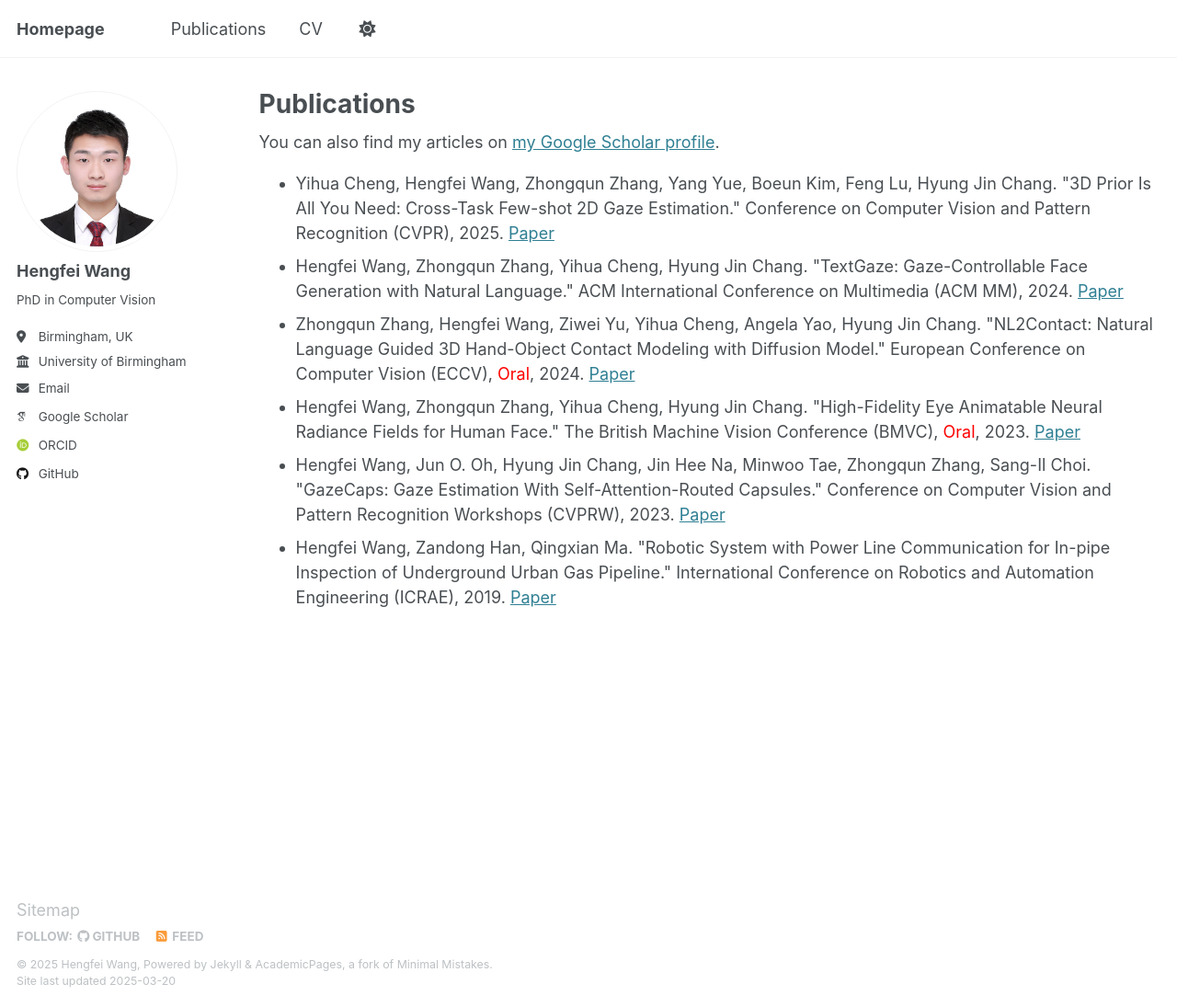
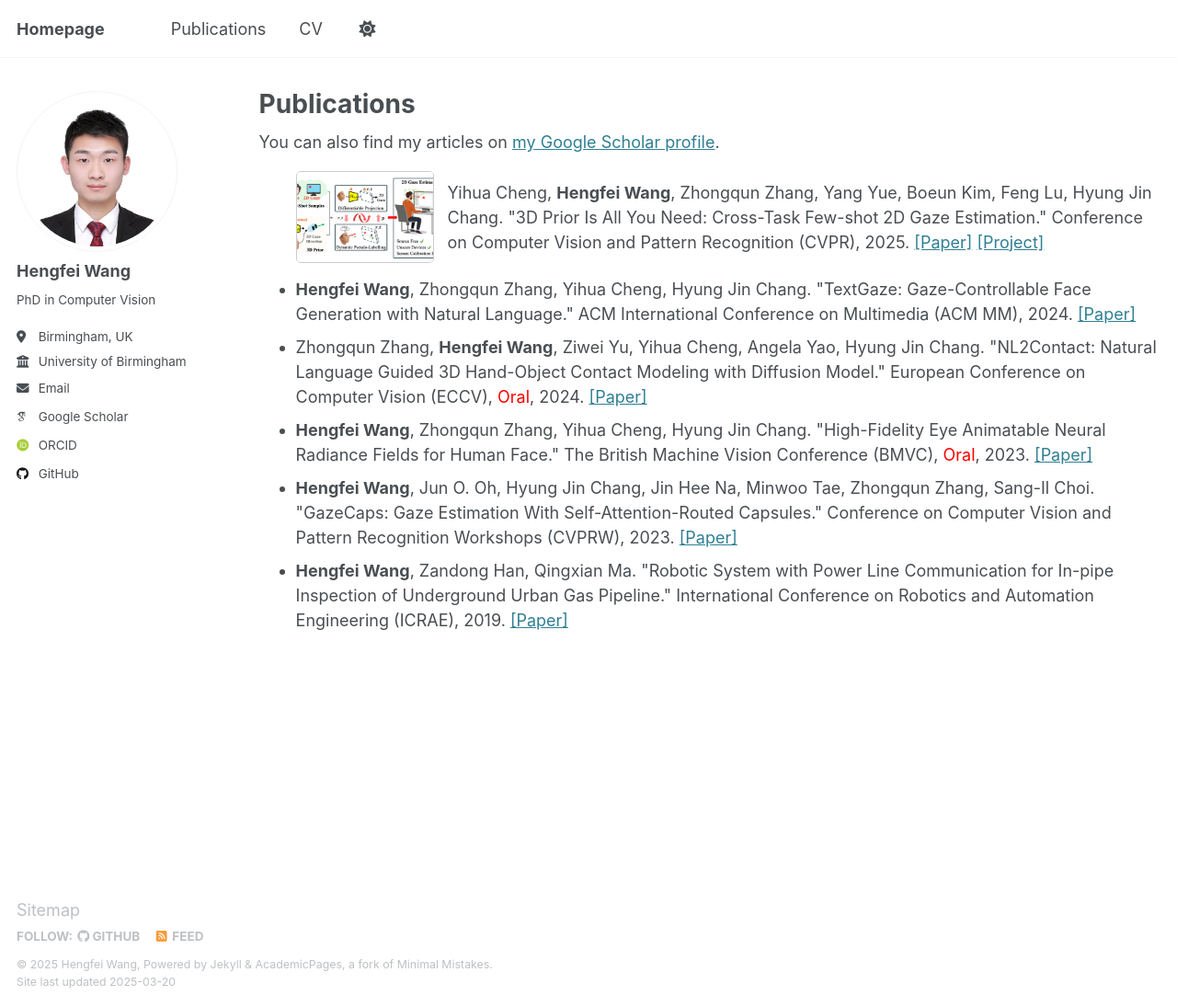
Before and after one commit to hengfei-wang/hengfei-wang.github.io, a Jekyll site: the page built from _pages/publications.html, in a window 1280 px wide and 1095 px high. Shown: the whole window at 92% size. Built offline with Jekyll 4.4.1, drawn with Linux system fonts in a browser that asks for light colours; some web fonts are replaced.

Commit message:
test publication demo

```diff
--- a/_pages/publications.html
+++ b/_pages/publications.html
@@ -33,10 +33,21 @@ author_profile: true
 {% endif %} -->
 
 <ul>
-  <li>Yihua Cheng, Hengfei Wang, Zhongqun Zhang, Yang Yue, Boeun Kim, Feng Lu, Hyung Jin Chang. "3D Prior Is All You Need: Cross-Task Few-shot 2D Gaze Estimation." Conference on Computer Vision and Pattern Recognition (CVPR), 2025. <a href="http://hengfei-wang.github.io/files/3D2D.pdf">Paper</a></li>
-  <li>Hengfei Wang, Zhongqun Zhang, Yihua Cheng, Hyung Jin Chang. "TextGaze: Gaze-Controllable Face Generation with Natural Language." ACM International Conference on Multimedia (ACM MM), 2024. <a href="http://hengfei-wang.github.io/files/TextGaze.pdf">Paper</a></li>
-  <li>Zhongqun Zhang, Hengfei Wang, Ziwei Yu, Yihua Cheng, Angela Yao, Hyung Jin Chang. "NL2Contact: Natural Language Guided 3D Hand-Object Contact Modeling with Diffusion Model." European Conference on Computer Vision (ECCV), <font color="red">Oral</font>, 2024. <a href="http://hengfei-wang.github.io/files/NL2Contact.pdf">Paper</a></li>
-  <li>Hengfei Wang, Zhongqun Zhang, Yihua Cheng, Hyung Jin Chang. "High-Fidelity Eye Animatable Neural Radiance Fields for Human Face." The British Machine Vision Conference (BMVC), <font color="red">Oral</font>, 2023. <a href="http://hengfei-wang.github.io/files/DeNeRF.pdf">Paper</a></li>
-  <li>Hengfei Wang, Jun O. Oh, Hyung Jin Chang, Jin Hee Na, Minwoo Tae, Zhongqun Zhang, Sang-Il Choi. "GazeCaps: Gaze Estimation With Self-Attention-Routed Capsules." Conference on Computer Vision and Pattern Recognition Workshops (CVPRW), 2023. <a href="http://hengfei-wang.github.io/files/GazeCaps.pdf">Paper</a></li>
-  <li>Hengfei Wang, Zandong Han, Qingxian Ma. "Robotic System with Power Line Communication for In-pipe Inspection of Underground Urban Gas Pipeline." International Conference on Robotics and Automation Engineering (ICRAE), 2019. <a href="http://hengfei-wang.github.io/files/PipelineRobot.pdf">Paper</a></li>
+<li style="display: flex; align-items: center; margin-bottom: 15px;">
+    <div style="flex-shrink: 0; margin-right: 15px;">
+        <a href="https://www.yihua.zone/work/gaze322/" target="_blank">
+            <img src="http://hengfei-wang.github.io/images/3D2D.png" alt="Demo Thumbnail" style="width: 150px; height: 100px; object-fit: cover; border: 1px solid #ccc; border-radius: 5px;">
+        </a>
+    </div>
+    <div>
+        Yihua Cheng, <b>Hengfei Wang</b>, Zhongqun Zhang, Yang Yue, Boeun Kim, Feng Lu, Hyung Jin Chang. "3D Prior Is All You Need: Cross-Task Few-shot 2D Gaze Estimation." Conference on Computer Vision and Pattern Recognition (CVPR), 2025.
+        <a href="http://hengfei-wang.github.io/files/3D2D.pdf">[Paper]</a>
+        <a href="https://www.yihua.zone/work/gaze322/">[Project]</a>
+    </div>
+</li>
+  <li><b>Hengfei Wang</b>, Zhongqun Zhang, Yihua Cheng, Hyung Jin Chang. "TextGaze: Gaze-Controllable Face Generation with Natural Language." ACM International Conference on Multimedia (ACM MM), 2024. <a href="http://hengfei-wang.github.io/files/TextGaze.pdf">[Paper]</a></li>
+  <li>Zhongqun Zhang, <b>Hengfei Wang</b>, Ziwei Yu, Yihua Cheng, Angela Yao, Hyung Jin Chang. "NL2Contact: Natural Language Guided 3D Hand-Object Contact Modeling with Diffusion Model." European Conference on Computer Vision (ECCV), <font color="red">Oral</font>, 2024. <a href="http://hengfei-wang.github.io/files/NL2Contact.pdf">[Paper]</a></li>
+  <li><b>Hengfei Wang</b>, Zhongqun Zhang, Yihua Cheng, Hyung Jin Chang. "High-Fidelity Eye Animatable Neural Radiance Fields for Human Face." The British Machine Vision Conference (BMVC), <font color="red">Oral</font>, 2023. <a href="http://hengfei-wang.github.io/files/DeNeRF.pdf">[Paper]</a></li>
+  <li><b>Hengfei Wang</b>, Jun O. Oh, Hyung Jin Chang, Jin Hee Na, Minwoo Tae, Zhongqun Zhang, Sang-Il Choi. "GazeCaps: Gaze Estimation With Self-Attention-Routed Capsules." Conference on Computer Vision and Pattern Recognition Workshops (CVPRW), 2023. <a href="http://hengfei-wang.github.io/files/GazeCaps.pdf">[Paper]</a></li>
+  <li><b>Hengfei Wang</b>, Zandong Han, Qingxian Ma. "Robotic System with Power Line Communication for In-pipe Inspection of Underground Urban Gas Pipeline." International Conference on Robotics and Automation Engineering (ICRAE), 2019. <a href="http://hengfei-wang.github.io/files/PipelineRobot.pdf">[Paper]</a></li>
 </ul>
```
Also changed, not shown: _pages/about.md (+3 -3 lines), images/3D2D.png (added), 1 other file.
